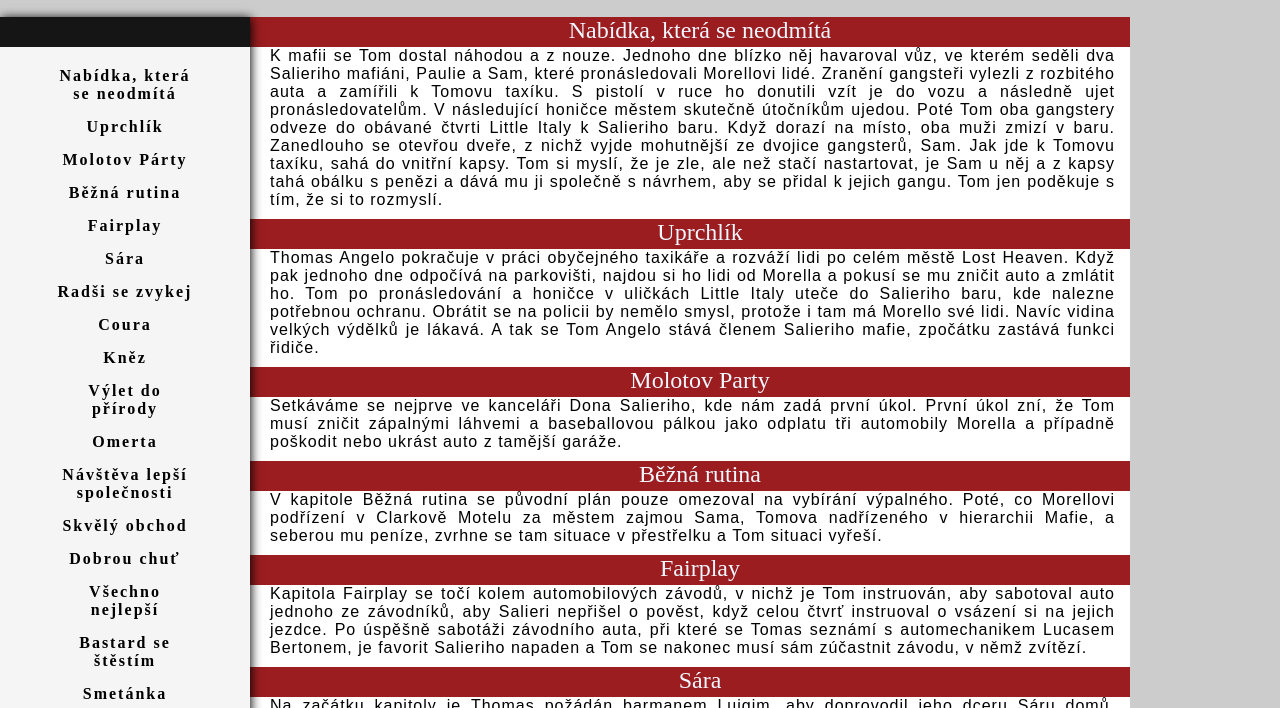
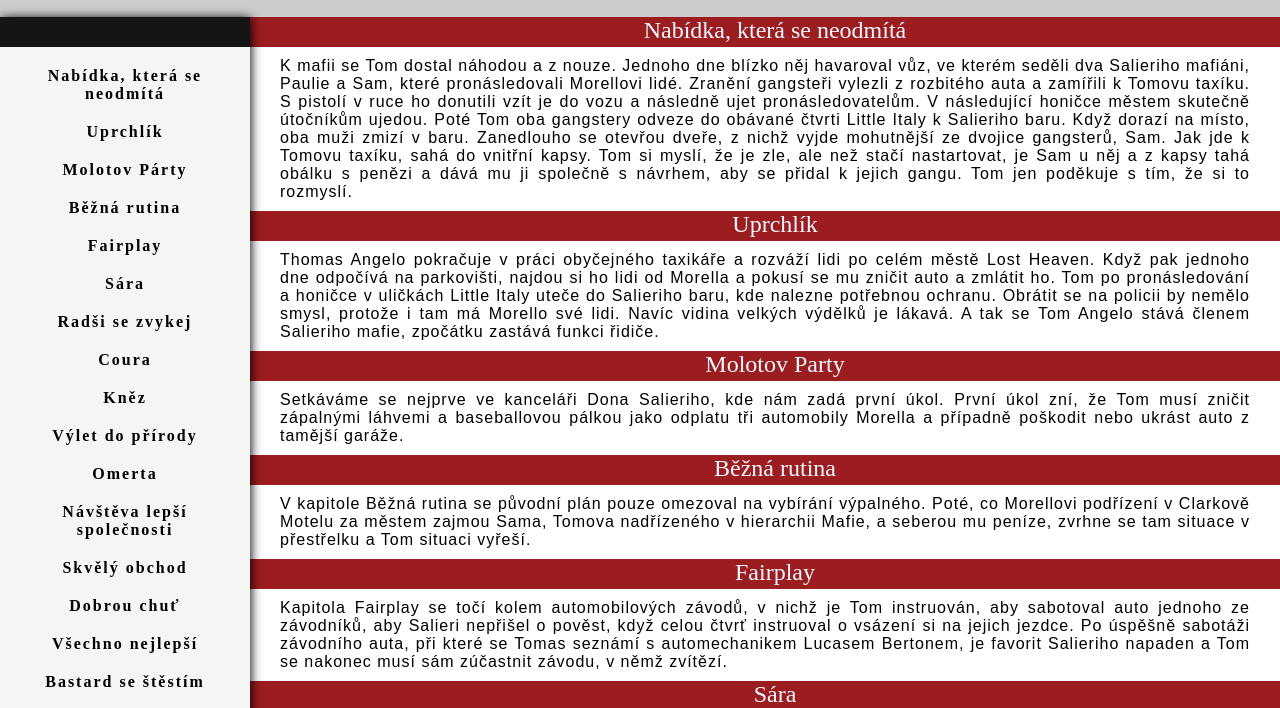
Before and after one commit to MrZikis/mafia, a plain HTML site: page pribeh.html in a window 1280 px wide. Shown: the part 83-791 px from the top of the page. Drawn offline with Linux system fonts and the light colour scheme.

Commit message:
už mi z těch stránek jebe, ale jinak by tam měli být poslední úpravy

```diff
--- a/pr.style.css
+++ b/pr.style.css
@@ -2,6 +2,9 @@ body {
     margin:0;
     padding:0;
     font-family: Bahnschrift;
+    display: flex;
+    min-height: 100vh;
+    flex-direction: column;
 }
 
 /* -- Navigace -- */
@@ -69,10 +72,10 @@ header nav li a:hover{
 }
 /* -- Div, který je v aside -- */
 .square{
-    width: 250px;
-    height: 2028px;
-    background-color: whitesmoke;
-    box-shadow: 1px 1px 10px black;
+  width: 250px;
+  flex-grow: 1;
+  background-color: whitesmoke;
+  box-shadow: 1px 1px 10px black;
 
 }
 .rectangle{
@@ -84,15 +87,21 @@ header nav li a:hover{
 .left{
     float: left;
     margin-right: 20px;
-    height: 100%;
+    /*height: 100%;*/
 }
 .left ul li {
     display: flex;
     font-weight: bold;
     letter-spacing: 2px;
     text-align: center;
-    margin: 15px;
+    margin: 20px;
     justify-content: center;
+}
+
+.left a {
+    text-decoration: none;
+    color: black;
+    width: 200px;
 }
 
 .left li a {
@@ -102,27 +111,19 @@ header nav li a:hover{
     transition: all 250ms ease-in;
     text-align: center;
     justify-content: center;
-    margin-right: 40px;
+    height: 30px;
+    width: 150px;
 }
 
 .left ul {
-    margin-left: 0px;
-    margin-top: 20px;
-    margin-bottom: 0px;
+    padding-left: 0;
 }
-.left li a:hover{
-    text-decoration: red underline;
-    color: black;
+
+
+.left ul li:hover{
+    background-color: silver;
 }
-/*--Div, který je napravo stránky--*/
-.right{
-    float: right;
-}
-.square2{
-    width: 150px;
-    height: 2028px;
-    background-color: rgba(0,0,0,0.2);
-}
+
 /*--Nadpis--*/
 div.nadpis{
     font-family: Bahnschrift;
@@ -135,7 +136,7 @@ div.nadpis{
 /*--Sekce--*/
 section{
     margin-left: 250px;
-    margin-right: 150px
+
 }
 
 /*--Písmo--*/
@@ -145,7 +146,9 @@ p.section{
     margin: 0px;
     letter-spacing: 1px;
     text-align: justify;
-    margin-right: 15px;
+    margin-right: 30px;
+    margin-left: 30px;
+    margin-top:10px;
     margin-bottom: 10px;
 }
 /*--Pata stránky--*/
--- a/pribeh.html
+++ b/pribeh.html
@@ -34,32 +34,32 @@
     <div class="square">
       <div class="rectangle"></div>
       <ul>
-        <li><a href="#nabidka">Nabídka, která se neodmítá </a></li>
-        <li><a href="#uprchlík">Uprchlík</a></li>
-        <li><a href="#molotov">Molotov Párty</a></li>
-        <li><a href="#rutina">Běžná rutina</a></li>
-        <li><a href="#fairplay">Fairplay</a></li>
-        <li><a href="#sara">Sára</a></li>
-        <li><a href="#zvykej">Radši se zvykej</a></li>
-        <li><a href="#coura">Coura</a></li>
-        <li><a href="#kněz">Kněz</a></li>
-        <li><a href="#výlet">Výlet do přírody</a></li>
-        <li><a href="#omerta">Omerta</a></li>
-        <li><a href="#návštěva">Návštěva lepší společnosti</a></li>
-        <li><a href="#obchod">Skvělý obchod</a></li>
-        <li><a href="#chut">Dobrou chuť</a></li>
-        <li><a href="#nejlepší">Všechno nejlepší</a></li>
-        <li><a href="#bastard">Bastard se štěstím</a></li>
-        <li><a href="#smetánka">Smetánka</a></li>
-        <li><a href="#kampan">Volební Kampaň</a></li>
-        <li><a href="#radost">Jen tak pro radost</a></li>
-        <li><a href="#melouch">Melouch</a></li>
-        <li><a href="#smrt">Smrt umění</a></li>
+        <a href="#nabidka"><li>Nabídka, která se neodmítá </li></a>
+        <a href="#uprchlík"><li>Uprchlík</li></a>
+        <a href="#molotov"><li>Molotov Párty</li></a>
+        <a href="#rutina"><li>Běžná rutina</li></a>
+        <a href="#fairplay"><li>Fairplay</li></a>
+        <a href="#sara"><li>Sára</li></a>
+        <a href="#zvykej"><li>Radši se zvykej</li></a>
+        <a href="#coura"><li>Coura</li></a>
+        <a href="#kněz"><li>Kněz</li></a>
+        <a href="#výlet"><li>Výlet do přírody</li></a>
+        <a href="#omerta"><li>Omerta</li></a>
+        <a href="#návštěva"><li>Návštěva lepší společnosti</li></a>
+        <a href="#obchod"><li>Skvělý obchod</li></a>
+        <a href="#chut"><li>Dobrou chuť</li></a>
+        <a href="#nejlepší"><li>Všechno nejlepší</li></a>
+        <a href="#bastard"><li>Bastard se štěstím</li></a>
+        <a href="#smetánka"><li>Smetánka</li></a>
+        <a href="#kampan"><li>Volební Kampaň</li></a>
+        <a href="#radost"><li>Jen tak pro radost</li></a>
+        <a href="#melouch"><li>Melouch</li></a>
+        <a href="#smrt"><li>Smrt umění</li></a>
       </ul>
     </div>
   </aside>
   <aside class="right">
-    <div class="square2"></div>
+
   </aside>
 <article>
   <!--Začátek sekce-->
```
Also changed, not shown: stranka.html (+4 -0 lines), style.css (+29 -43 lines).
